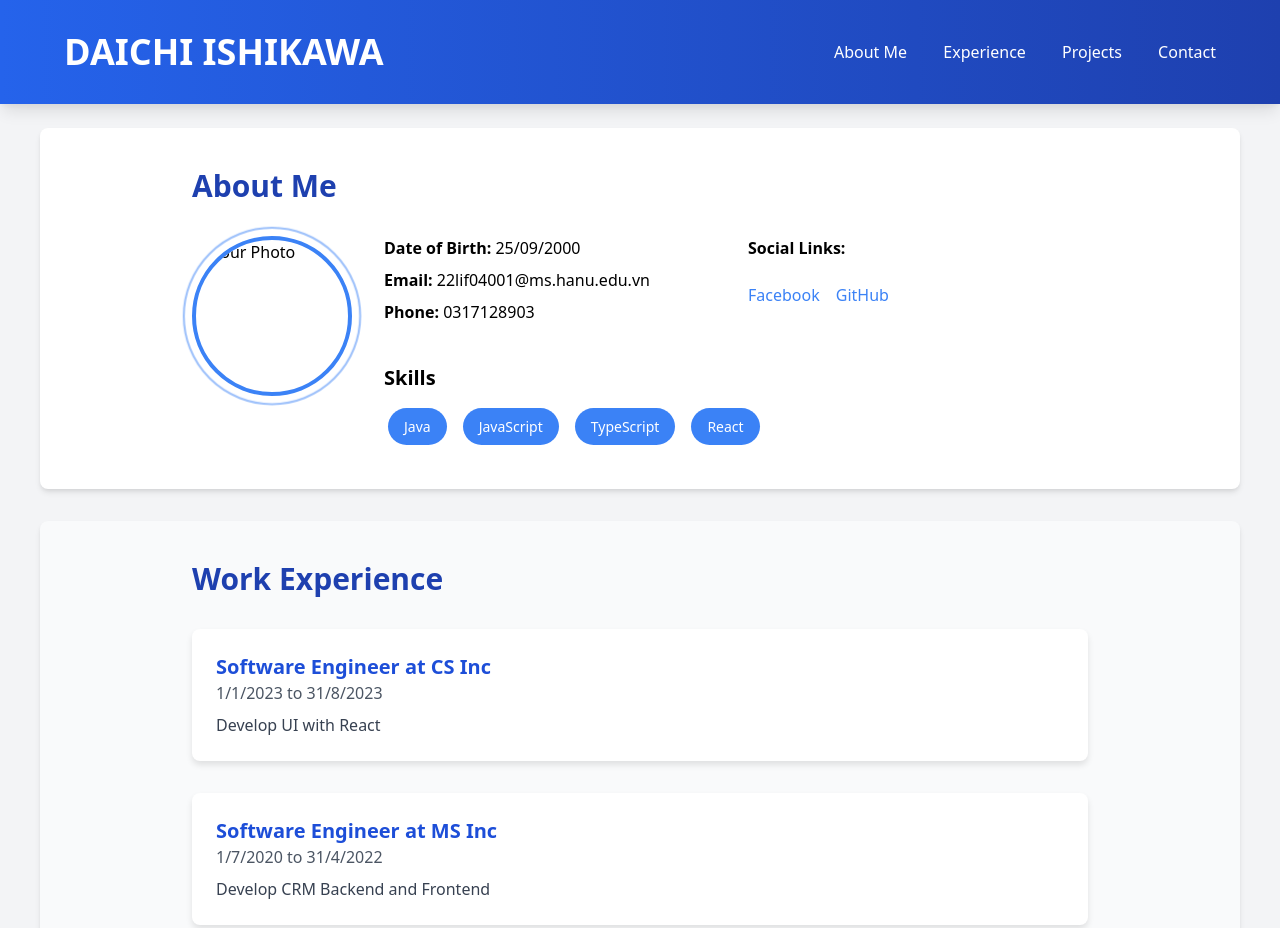
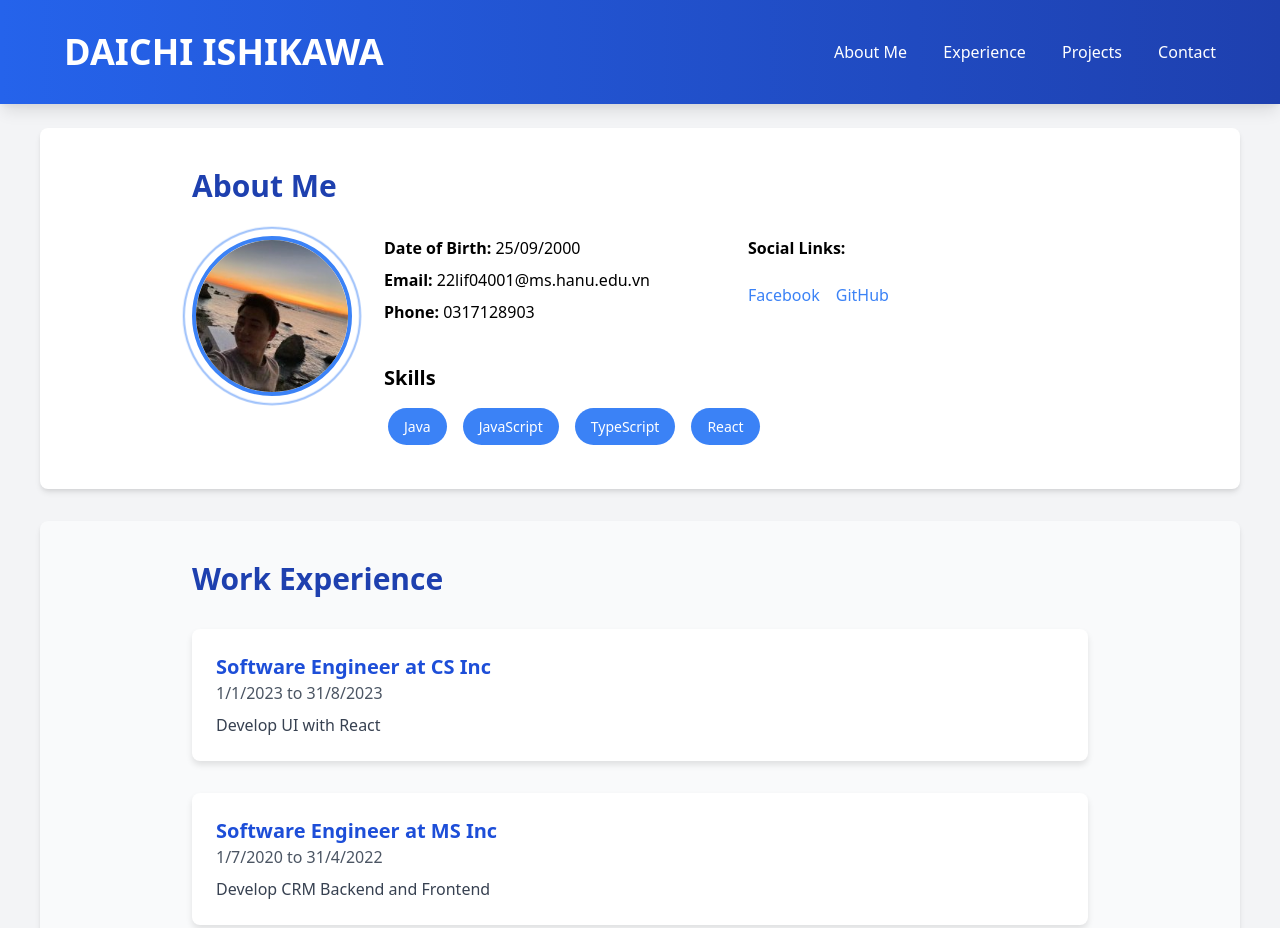
Before and after one commit to daichitt/IWS-PJ, a plain HTML site: page public/index.html in a window 1280 px wide. Shown: the top 928 px of the page. Drawn offline with nearby package versions, Linux system fonts and the light colour scheme.

Commit message:
FIx image path

```diff
--- a/public/index.html
+++ b/public/index.html
@@ -31,7 +31,7 @@
             <h2 class="text-3xl font-bold mb-8 text-blue-800">About Me</h2>
             <div class="flex flex-col md:flex-row items-center md:items-start gap-8">
                 <div class="profile-image">
-                    <img src="images/profile1.jpg" alt="Your Photo" class="rounded-full w-40 h-40 object-cover border-4 border-blue-500">
+                    <img src="../images/profile1.jpg" alt="Your Photo" class="rounded-full w-40 h-40 object-cover border-4 border-blue-500">
                 </div>
                 <div class="flex-1">
                     <div class="grid grid-cols-1 md:grid-cols-2 gap-6">
```
